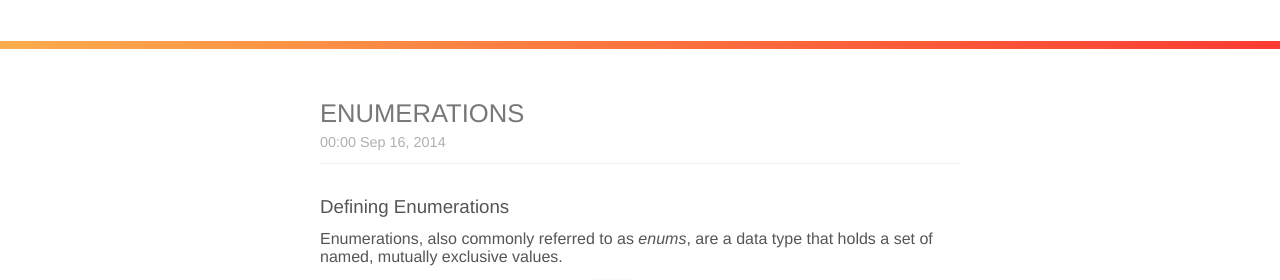
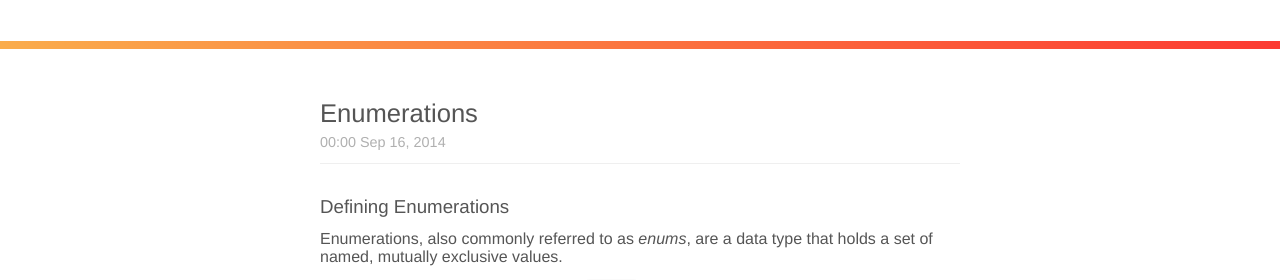
Before and after one commit to kaishin/swiftbits, a Jekyll site: the page built from index.html, in a window 1280 px wide. Shown: the part 136-416 px from the top of the page. Built offline with Jekyll 4.4.1, drawn with Linux system fonts in a browser that asks for light colours; the list of posts is cut into pages by our own code.

Commit message:
Update post title style

```diff
--- a/_scss/includes/_post-meta.scss
+++ b/_scss/includes/_post-meta.scss
@@ -6,10 +6,9 @@
 
 .post-title {
   font-size: 1.4rem;
-  font-weight: 300;
+  font-weight: 500;
   line-height: 1.3;
   margin: 0.5rem 0 0;
-  text-transform: uppercase;
 
   @include media-width(from, $container-breakpoint) {
     font-size: 1.6rem;
@@ -20,7 +19,7 @@
   &,
   &:link,
   &:visited {
-    color: rgba($black, 0.8);
+    color: $black;
   }
 
   &:hover {
```
Also changed, not shown: css/main.css.
